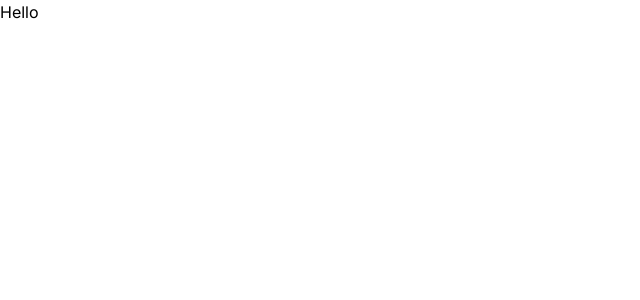
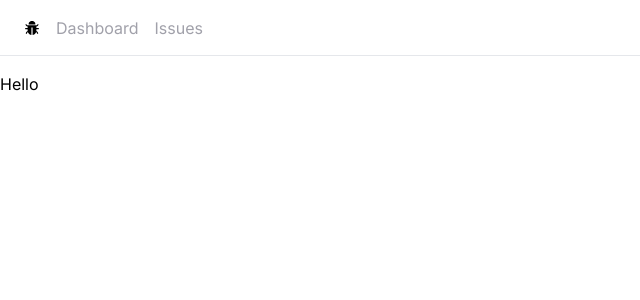
Before and after one commit to Nilushiya/Issue_Tracker, a Next.js app: page / in a window 1280 px wide. Shown: the top 300 px of the page, without its empty margins (0-640 px from the left). Built offline with nearby package versions, Linux system fonts and the light colour scheme.

Commit message:
Build the navbar

```diff
--- /dev/null
+++ b/app/NavBar.tsx
@@ -0,0 +1,22 @@
+import Link from 'next/link'
+import React from 'react'
+import { AiFillBug } from "react-icons/ai";
+
+const NavBar = () => {
+    const links = [
+        {label : 'Dashboard' , href:'/'},
+        {label : 'Issues' , href:'/issues'}
+    ]
+  return (
+    <nav className='flex space-x-4 px-6 border-b mb-4 h-14 items-center'>
+        <Link href ="/"><AiFillBug /></Link>
+        <ul className='flex space-x-4'>
+            {links.map(link =>
+                <Link href={link.href} key={link.href} className='text-zinc-400 hover:text-zinc-900 transition-colors'>{link.label}</Link>
+            )}
+        </ul>
+    </nav>
+  )
+}
+
+export default NavBar
--- a/app/globals.css
+++ b/app/globals.css
@@ -11,9 +11,10 @@
 @media (prefers-color-scheme: dark) {
   :root {
     --foreground-rgb: 255, 255, 255;
+
   }
 }
 
 body {
-  color: rgb(var(--foreground-rgb));
+  color: rgb(var(--foreground-start-rgb));
 }
--- a/app/layout.tsx
+++ b/app/layout.tsx
@@ -1,6 +1,7 @@
 import './globals.css'
 import type { Metadata } from 'next'
 import { Inter } from 'next/font/google'
+import NavBar from './NavBar'
 
 const inter = Inter({ subsets: ['latin'] })
 
@@ -16,7 +17,10 @@ export default function RootLayout({
 }) {
   return (
     <html lang="en">
-      <body className={inter.className}>{children}</body>
+      <body className={inter.className}>
+        <NavBar />
+        <main>{children}</main>
+      </body>
     </html>
   )
 }
--- a/app/page.tsx
+++ b/app/page.tsx
@@ -2,8 +2,8 @@ import Image from 'next/image'
 
 export default function Home() {
   return (
-    <>
-    Hello
-    </>
+    <div>
+      Hello
+    </div>
   )
 }
--- a/package.json
+++ b/package.json
@@ -19,6 +19,7 @@
     "postcss": "8.4.39",
     "react": "18.3.1",
     "react-dom": "18.3.1",
+    "react-icons": "^5.2.1",
     "tailwindcss": "3.4.6",
     "typescript": "5.5.3"
   }
```
Also changed, not shown: 1 other file (tests, documents, lock files or other folders).
